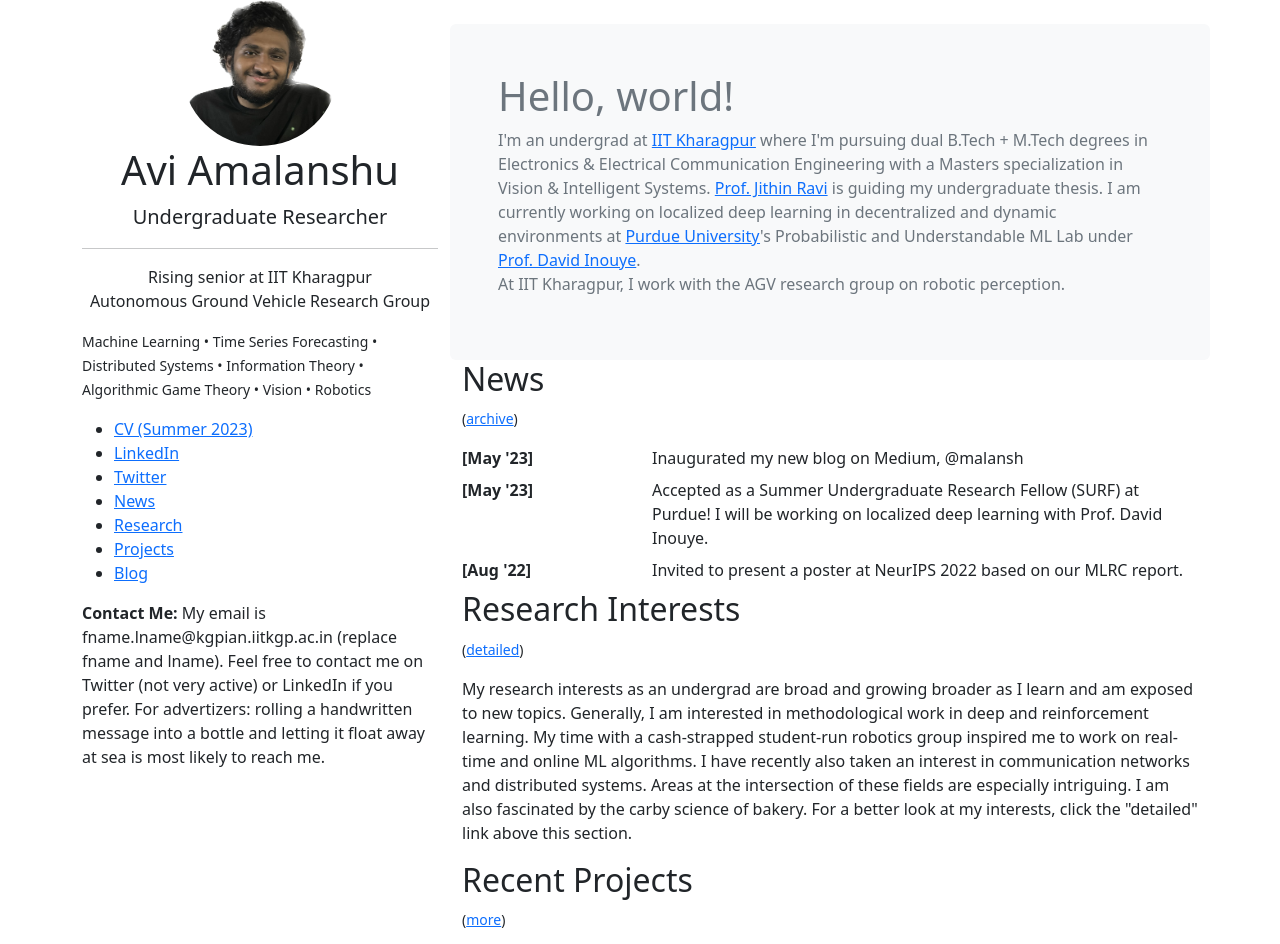
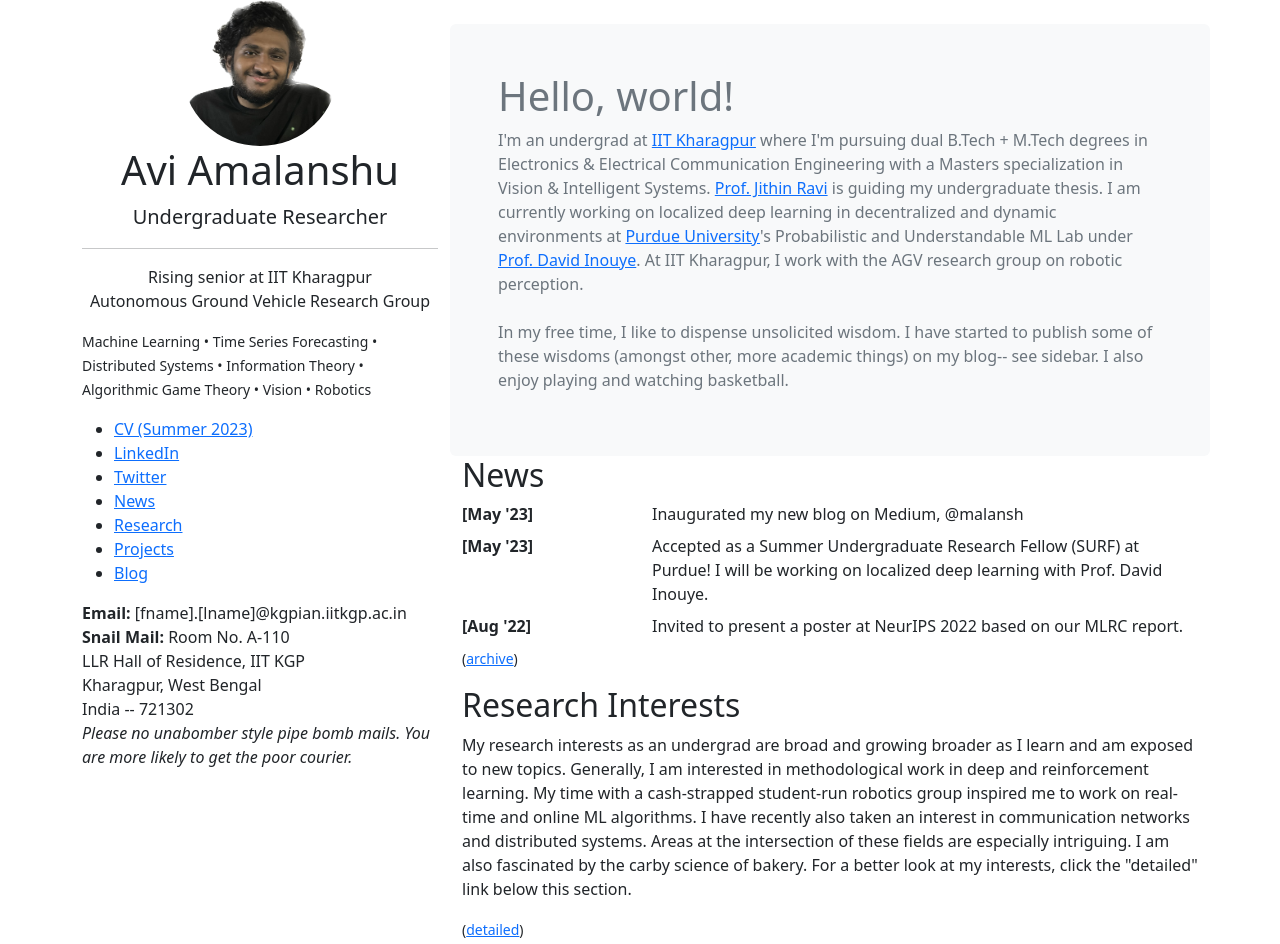
Before and after one commit to avi-amalanshu/avi-amalanshu.github.io, a plain HTML site: page home.html in a window 1280 px wide. Shown: the top 944 px of the page. Drawn offline with nearby package versions, Linux system fonts and the light colour scheme.

Commit message:
Update home.html

```diff
--- a/home.html
+++ b/home.html
@@ -32,7 +32,12 @@
 						<li><a href="#projects">Projects</a></li>
 						<li><a href="https://medium.com/@malansh">Blog</a></li>
 					</ul>
-					<b>Contact Me:</b> My email is fname.lname@kgpian.iitkgp.ac.in (replace fname and lname). Feel free to contact me on Twitter (not very active) or LinkedIn if you prefer. For advertizers: rolling a handwritten message into a bottle and letting it float away at sea is most likely to reach me.
+					<b>Email:</b> [fname].[lname]@kgpian.iitkgp.ac.in<br>
+					<b>Snail Mail:</b> Room No. A-110 <br>
+					LLR Hall of Residence, IIT KGP <br>
+					Kharagpur, West Bengal<br>
+					India -- 721302<br>
+					<em>Please no unabomber style pipe bomb mails. You are more likely to get the poor courier.</em>
 				</div>
 			</div>
 			<div class="col-sm-8">
@@ -40,13 +45,14 @@
 					<div class="mt-4 p-5 bg-light text-muted rounded">
 						<h1>Hello, world!</h1>
 						<p>I'm an undergrad at <a href="http://www.iitkgp.ac.in/">IIT Kharagpur</a> where I'm pursuing dual B.Tech + M.Tech degrees in Electronics &amp; Electrical Communication Engineering with a Masters specialization in Vision &amp; Intelligent Systems. <a href="https://sites.google.com/view/rjithin">Prof. Jithin Ravi</a> is guiding my undergraduate thesis. I am currently working on localized deep learning in decentralized and dynamic environments at <a href="">Purdue University</a>'s Probabilistic and Understandable ML Lab under <a href="https://www.davidinouye.com/">Prof. David Inouye</a>.
-                        <br>
-                            At IIT Kharagpur, I work with the AGV research group on robotic perception.
+
+						At IIT Kharagpur, I work with the AGV research group on robotic perception. <br><br>
+			    In my free time, I like to dispense unsolicited wisdom. I have started to publish some of these wisdoms (amongst other, more academic things) on my blog-- see sidebar. I also enjoy playing and watching basketball.
 					</div>
 				</div>
 				<div class="row" id="news">
 					<h2>News</h2>
-                    <p><small>(<a href="news.html">archive</a>)</small></p>
+
                     <dt class="col-sm-3">
                         [May '23]
                     </dt>
@@ -62,14 +68,15 @@
 					<dt class="col-sm-3">[Aug '22]</dt>
 					<dd class="col-sm-9">Invited to present a poster at NeurIPS 2022 based on our MLRC report.</dd>
 				</div>
+							    <p><small>(<a href="news.html">archive</a>)</small></p>
 				<div class="row" id="research">
 				<h2>Research Interests</h2>
+				<p>My research interests as an undergrad are broad and growing broader as I learn and am exposed to new topics. Generally, I am interested in methodological work in deep and reinforcement learning. My time with a cash-strapped student-run robotics group inspired me to work on real-time and online ML algorithms. I have recently also taken an interest in communication networks and distributed systems. Areas at the intersection of these fields are especially intriguing. I am also fascinated by the carby science of bakery. For a better look at my interests, click the "detailed" link below this section.</p>
+				</div>
+
                 <p><small>(<a href="research.html">detailed</a>)</small></p>
-				<p>My research interests as an undergrad are broad and growing broader as I learn and am exposed to new topics. Generally, I am interested in methodological work in deep and reinforcement learning. My time with a cash-strapped student-run robotics group inspired me to work on real-time and online ML algorithms. I have recently also taken an interest in communication networks and distributed systems. Areas at the intersection of these fields are especially intriguing. I am also fascinated by the carby science of bakery. For a better look at my interests, click the "detailed" link above this section.</p>
-				</div>
 				<div cilass="row" id="projects">
 				<h2>Recent Projects</h2>
-                <p><small>(<a href="research.html#projects">more</a>)</small></p>
 				<h4>Yellow indicates a journal/conference publication.</h4>
 					<div class="card p-0 mt-3">
   						<h5 class="card-header">April 2023</h5>
@@ -196,6 +203,8 @@ Non-Human Primates)
 							</div>
   						</div>
 					</div>
+
+                <p><small>(<a href="research.html#projects">more</a>)</small></p>
 				</div>
 			</div>
 		</div>
```
